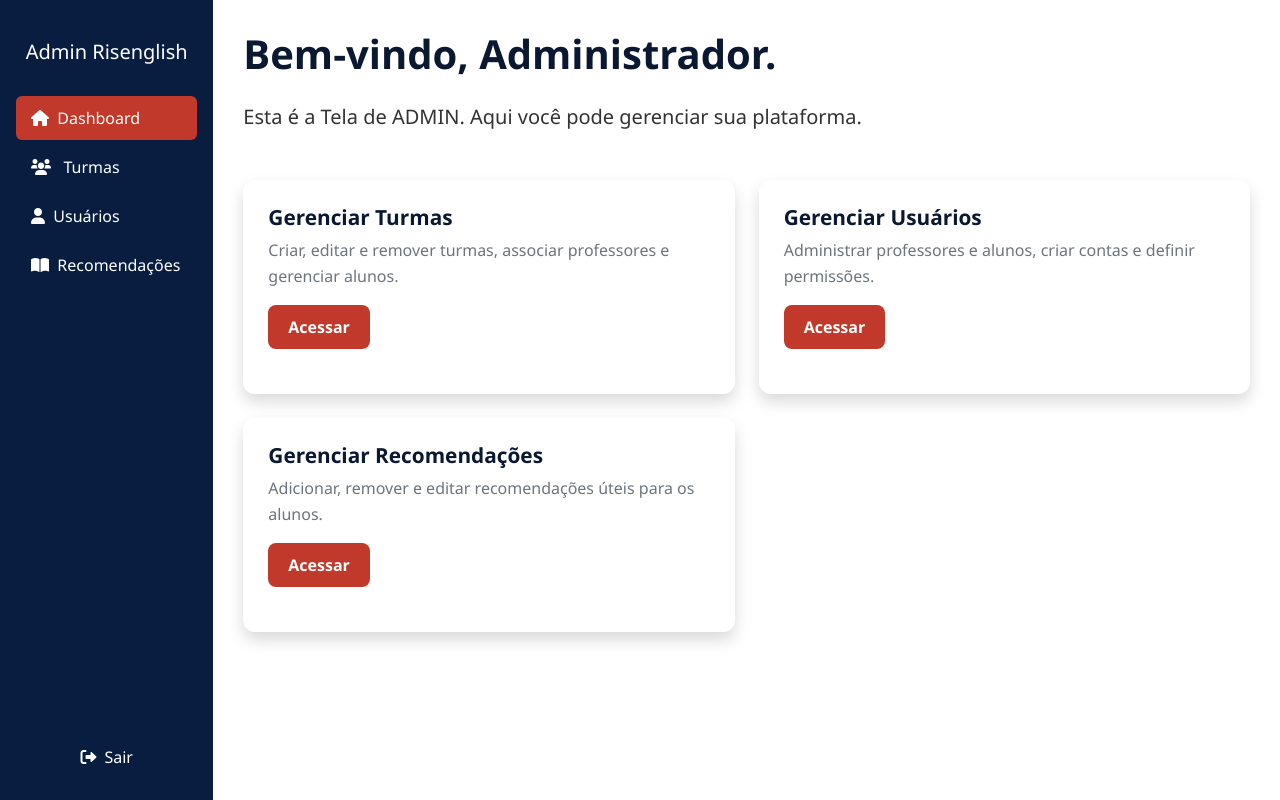
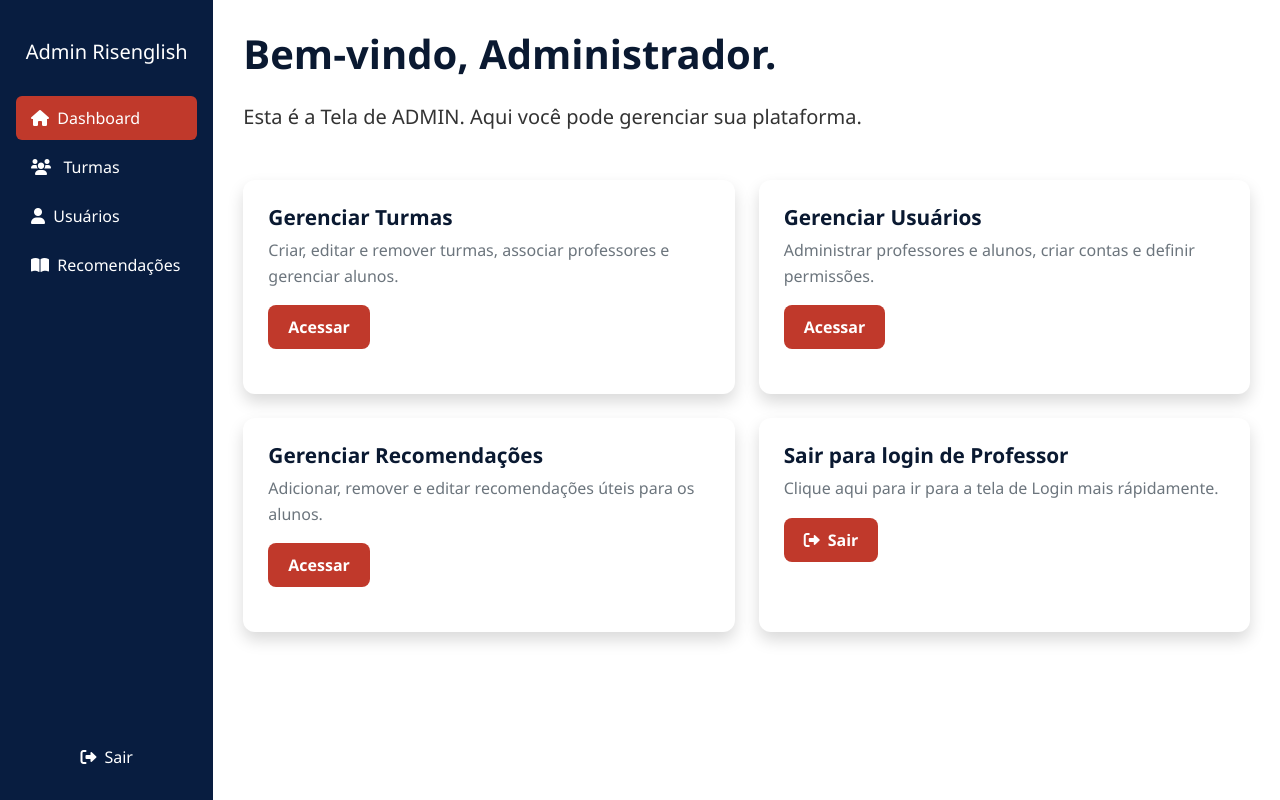
Before and after one commit to jorgeapontes/Risenglish, a PHP site: page /admin/dashboard.php in a window 1280 px wide. Run offline with PHP 8.4, Linux system fonts and the light colour scheme; a user stored in the database is signed in.

Commit message:
novo botao em admin

```diff
--- a/php/admin/dashboard.php
+++ b/php/admin/dashboard.php
@@ -225,7 +225,20 @@ $nome_usuario = $_SESSION['user_nome'];
                         </div>
                     </div>
                 </div>
+
+                <div class="col-md-6">
+                    <div class="card shadow">
+                        <div class="card-body">
+                            <h5 class="card-title">Sair para login de Professor</h5>
+                            <p class="card-text">Clique aqui para ir para a tela de Login mais rápidamente.</p>
+                            <a href="../logout.php"  class="btn btn-acao"><i class="fas fa-sign-out-alt me-2"></i>Sair</a>
+                        </div>
+                    </div>
+                </div>
+
             </div>
+
+
         </div>
     </div>
 </div>
--- a/php/logout.php
+++ b/php/logout.php
@@ -2,6 +2,6 @@
 session_start();
 session_unset();
 session_destroy();
-header("Location: index.php");
+header("Location: login.php");
 exit;
 ?>
```
